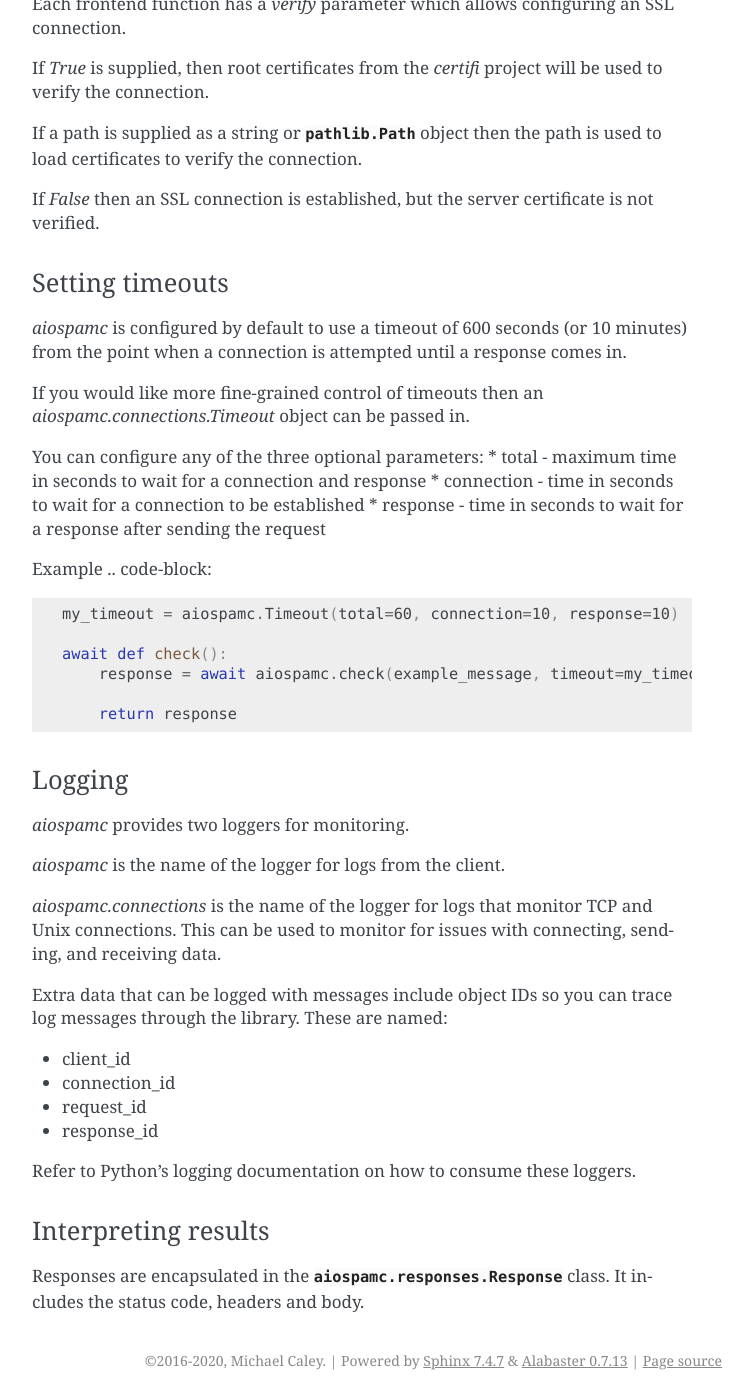
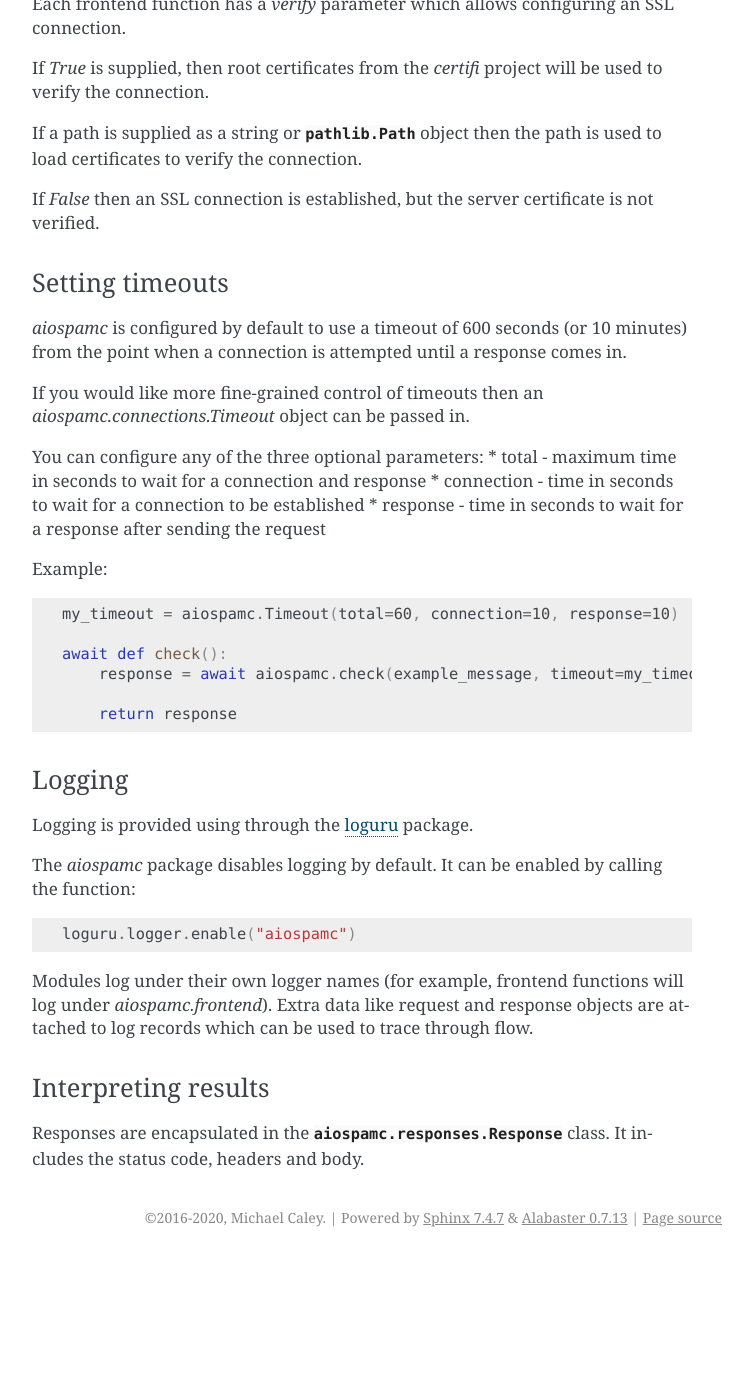
Before and after one commit to mjcaley/aiospamc, a Sphinx documentation site: the page built from docs/user_guide.rst, in a window 1280 px wide and 1400 px high, scrolled down 1564 px. Shown: the whole window, without its empty margins (388-1141 px from the left). Built offline with Sphinx 7.4.7, drawn with Linux system fonts in a browser that asks for light colours; after the commit the page ends 2821 px from its top, so only the background shows below that; some of the changed text lies outside the part shown.

Commit message:
Updated logging documentation

```diff
--- a/docs/user_guide.rst
+++ b/docs/user_guide.rst
@@ -13,14 +13,14 @@ Requirements
 Install
 *******
 
-With PIP
+With pip
 ========
 
 .. code-block:: bash
 
     pip install aiospamc
 
-With GIT
+With git
 ========
 
 .. code-block:: bash
@@ -101,8 +101,7 @@ You can configure any of the three optional parameters:
 * connection - time in seconds to wait for a connection to be established
 * response - time in seconds to wait for a response after sending the request
 
-Example
-.. code-block::
+Example::
 
     my_timeout = aiospamc.Timeout(total=60, connection=10, response=10)
 
@@ -114,23 +113,18 @@ Example
 Logging
 =======
 
-`aiospamc` provides two loggers for monitoring.
+Logging is provided using through the `loguru <https://github.com/Delgan/loguru>`_ package.
 
-`aiospamc` is the name of the logger for logs from the client.
+The `aiospamc` package disables logging by default. It can be enabled by calling the
+function:
 
-`aiospamc.connections` is the name of the logger for logs that monitor TCP and
-Unix connections.  This can be used to monitor for issues with connecting, sending,
-and receiving data.
+.. code-block::
 
-Extra data that can be logged with messages include object IDs so you can trace
-log messages through the library.  These are named:
+    loguru.logger.enable("aiospamc")
 
-* client_id
-* connection_id
-* request_id
-* response_id
-
-Refer to Python's logging documentation on how to consume these loggers.
+Modules log under their own logger names (for example, frontend functions will log under
+`aiospamc.frontend`). Extra data like request and response objects are attached to log
+records which can be used to trace through flow.
 
 Interpreting results
 ====================
```
